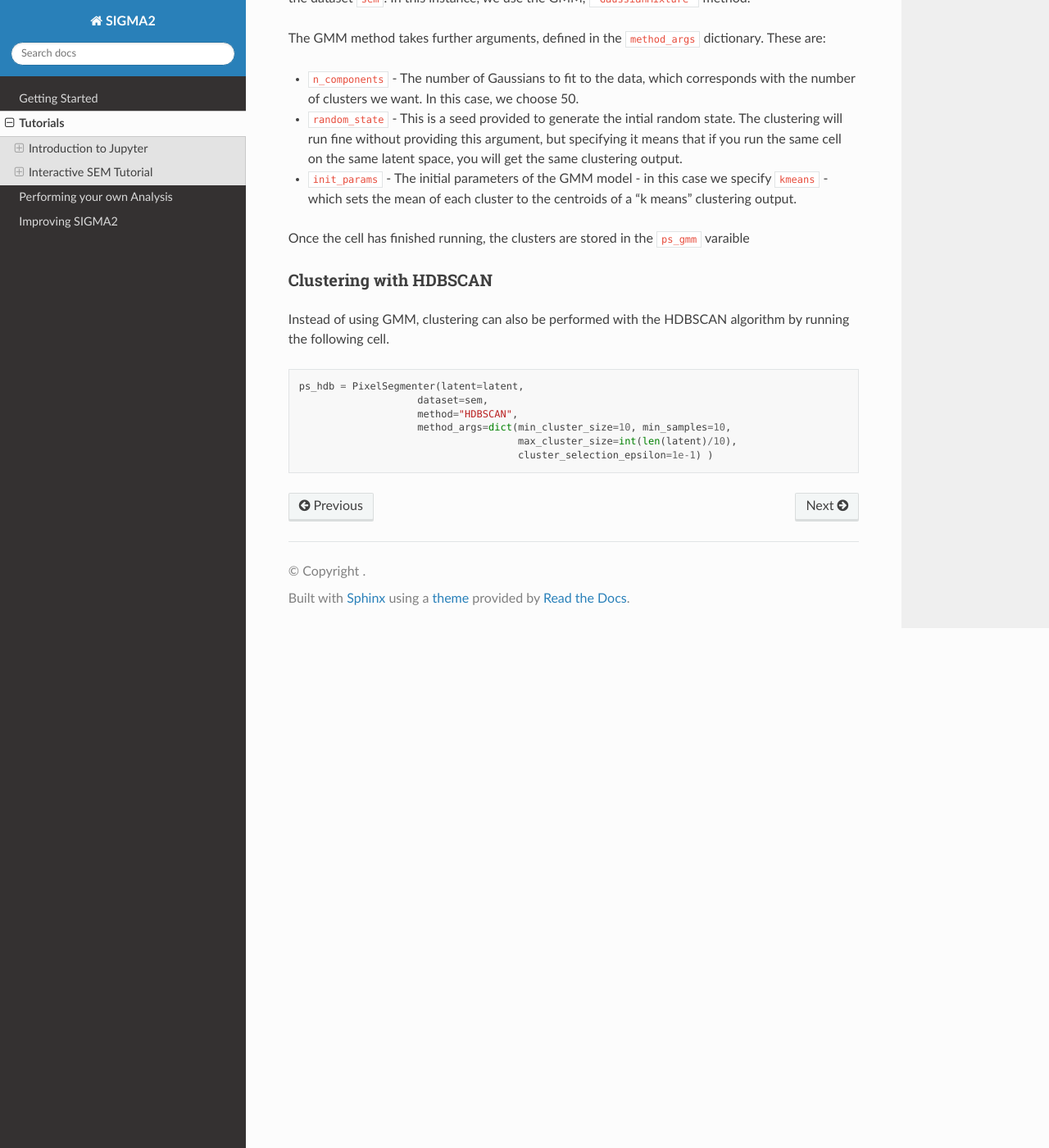
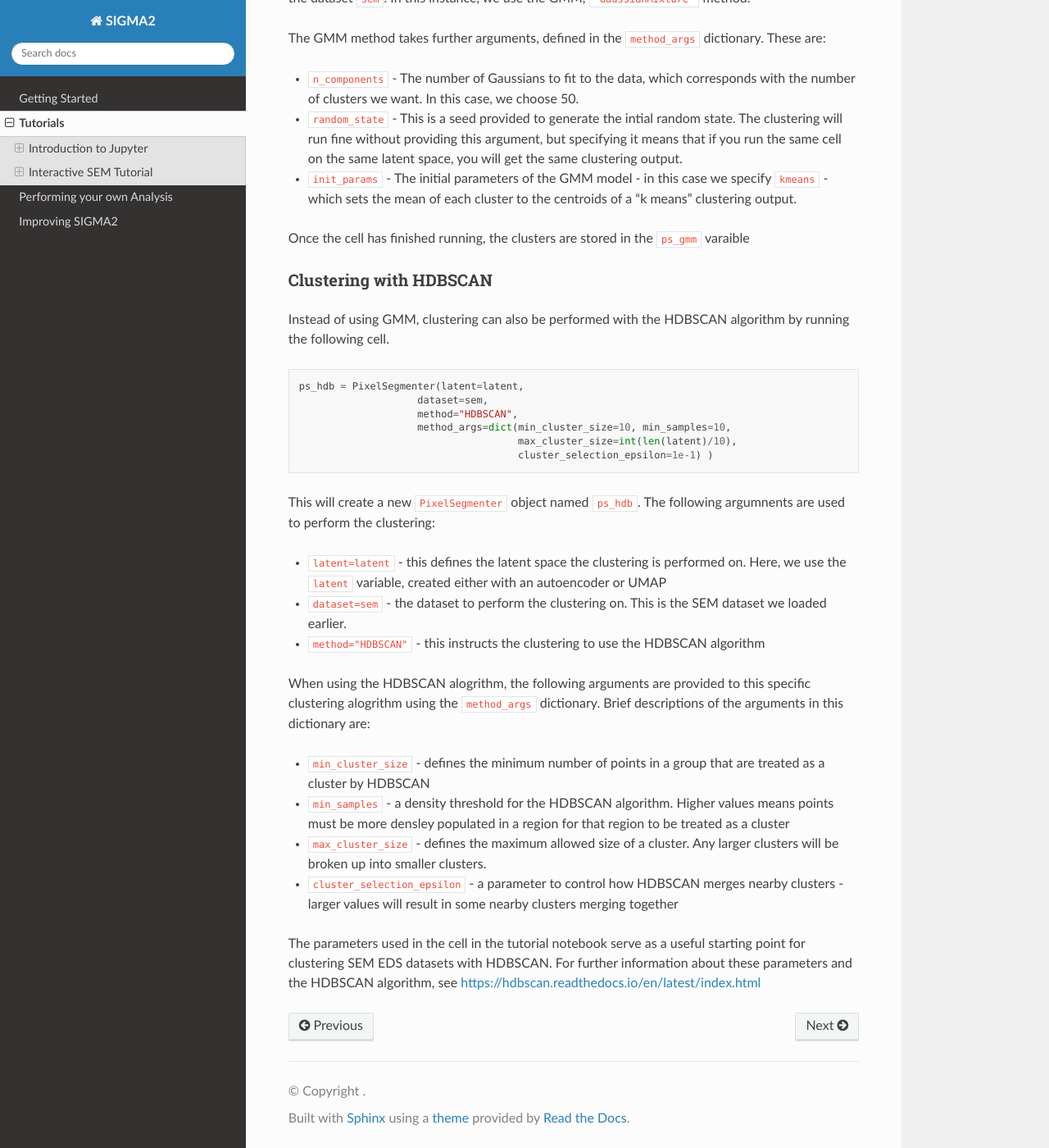
Before and after one commit to t-ginnis/SIGMA_docs, a Sphinx documentation site: the page built from docs/source/tutorials.rst, in a window 1280 px wide and 1400 px high, scrolled down 9811 px. Shown: the whole window at 82% size. Built offline with Sphinx 7.4.7 and the Read the Docs theme 3.1.0, drawn with Linux system fonts in a browser that asks for light colours.

Commit message:
Update tutorials.rst

```diff
--- a/docs/source/tutorials.rst
+++ b/docs/source/tutorials.rst
@@ -447,3 +447,19 @@ Instead of using GMM, clustering can also be performed with the HDBSCAN algorith
                        method_args=dict(min_cluster_size=10, min_samples=10,
                                         max_cluster_size=int(len(latent)/10),
                                         cluster_selection_epsilon=1e-1) )
+
+
+This will create a new ``PixelSegmenter`` object named ``ps_hdb``. The following argumnents are used to perform the clustering:
+
+* ``latent=latent`` - this defines the latent space the clustering is performed on. Here, we use the ``latent`` variable, created either with an autoencoder or UMAP
+* ``dataset=sem`` - the dataset to perform the clustering on. This is the SEM dataset we loaded earlier.
+* ``method="HDBSCAN"`` - this instructs the clustering to use the HDBSCAN algorithm
+
+When using the HDBSCAN alogrithm, the following arguments are provided to this specific clustering alogrithm using the ``method_args`` dictionary. Brief descriptions of the arguments in this dictionary are:
+
+* ``min_cluster_size`` - defines the minimum number of points in a group that are treated as a cluster by HDBSCAN
+* ``min_samples`` - a density threshold for the HDBSCAN algorithm. Higher values means points must be more densley populated in a region for that region to be treated as a cluster
+* ``max_cluster_size`` - defines the maximum allowed size of a cluster. Any larger clusters will be broken up into smaller clusters.
+* ``cluster_selection_epsilon`` - a parameter to control how HDBSCAN merges nearby clusters - larger values will result in some nearby clusters merging together
+
+The parameters used in the cell in the tutorial notebook serve as a useful starting point for clustering SEM EDS datasets with HDBSCAN. For further information about these parameters and the HDBSCAN algorithm, see https://hdbscan.readthedocs.io/en/latest/index.html
```
